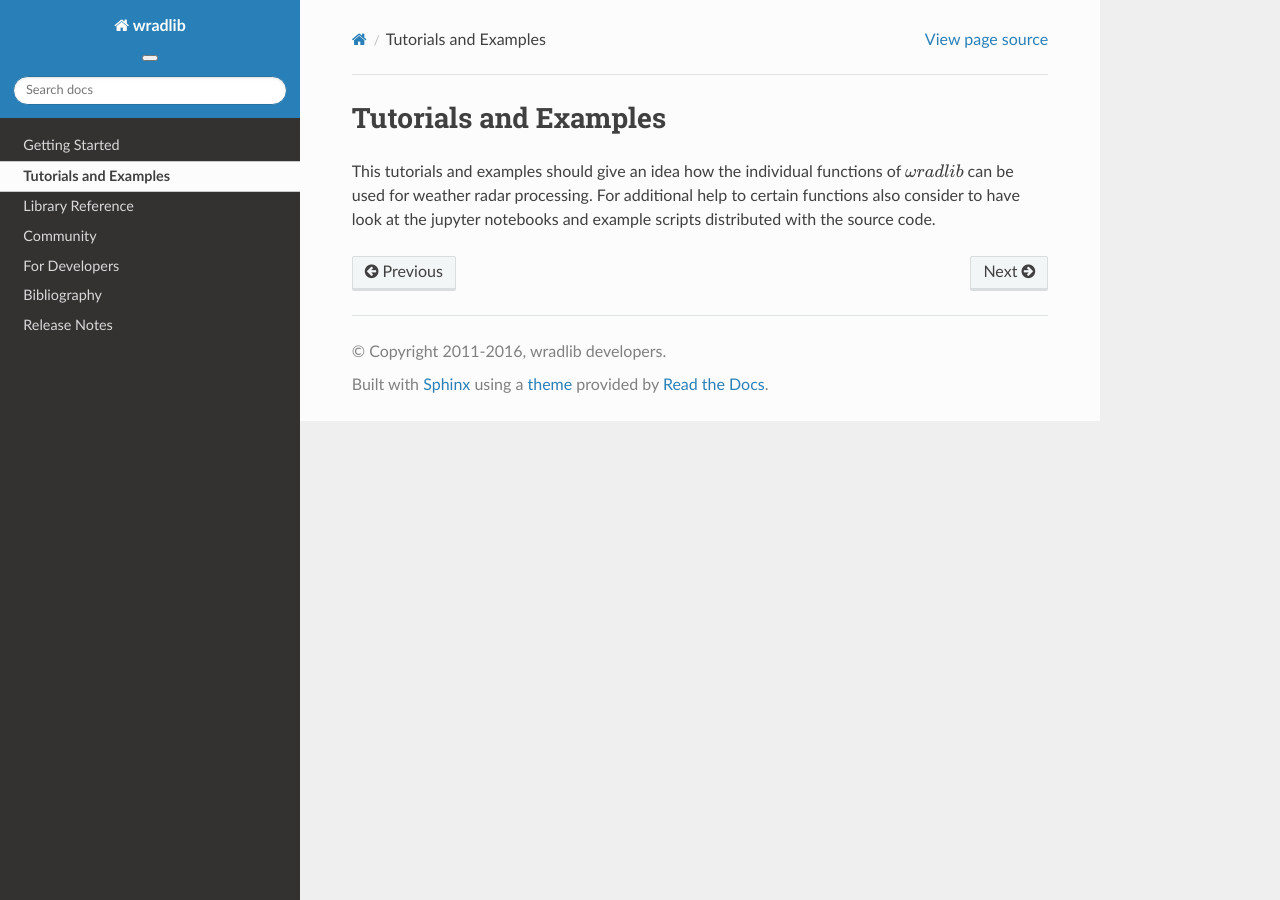
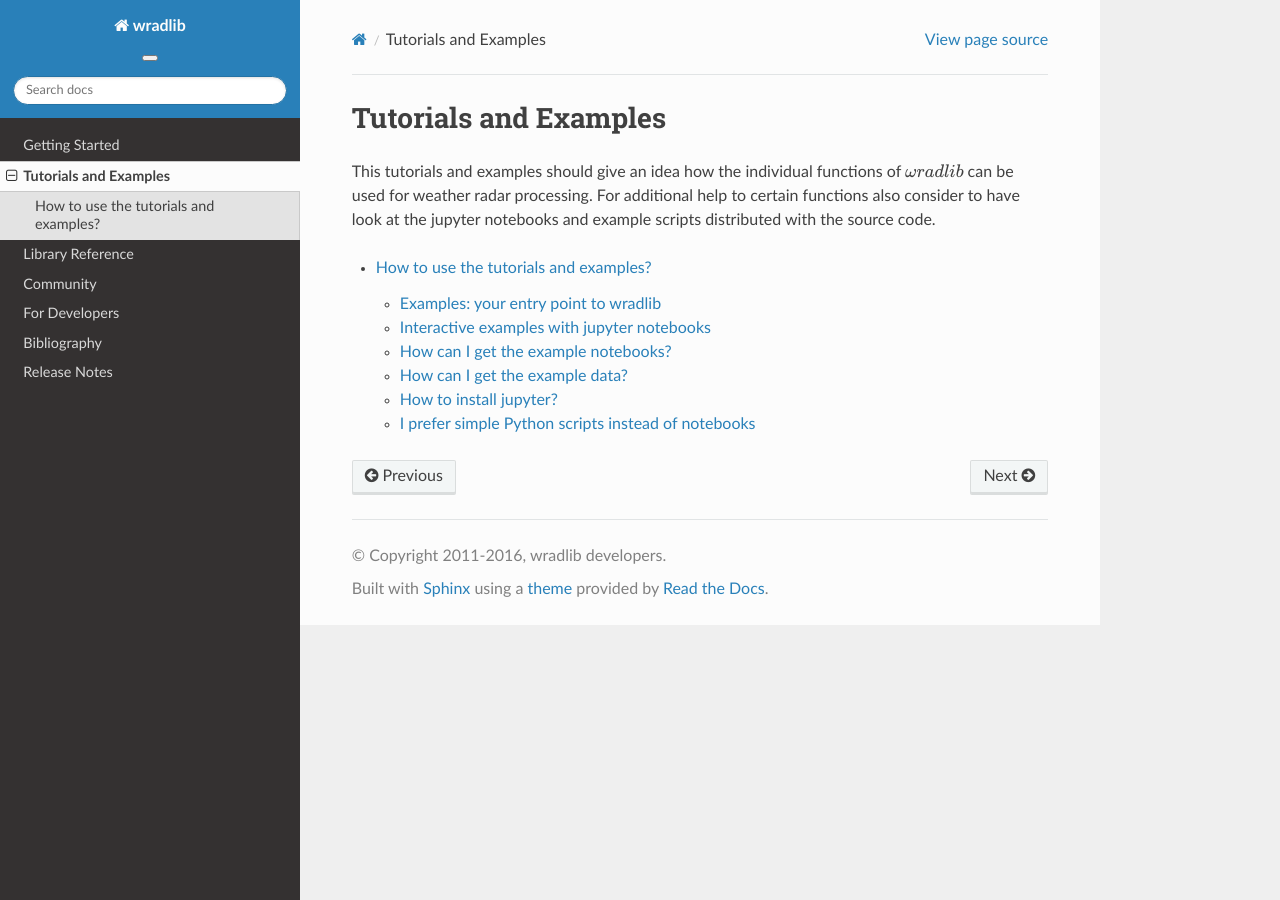
Before and after one commit to wradlib/wradlib, a Sphinx documentation site: the page built from doc/source/notebooks.rst, in a window 1280 px wide. Built offline with Sphinx 7.4.7 and the Read the Docs theme 2.0.0, drawn with Linux system fonts in a browser that asks for light colours; pages that are not in the unit, such as notebooks, are missing from menus; the version number could not be read and is left out; some of the changed lines change nothing that is shown.

Commit message:
DOC: Added an article on how to use examples with jupyter.

```diff
--- /dev/null
+++ b/doc/source/jupyter.rst
@@ -0,0 +1,94 @@
+How to use the tutorials and examples?
+======================================
+
+Examples: your entry point to wradlib
+------------------------------------
+
+The documentation of :math:`\omega radlib` basically consists of two elements: the first element is the :doc:`library reference <reference>` which provides a systematic documentation of each function in wradlib's API. In order to use the library reference properly, you should have an idea what you're actually looking for. This is why new users mostly start with the second element, the :doc:`tutorials and examples <notebooks>`. Here you can look for application examples that are close to what you actually want to achieve, and than use these as a basis for further development. Once you understood an example, you also know what to look for in the :doc:`library reference <reference>`.
+
+
+Interactive examples with jupyter notebooks
+-------------------------------------------
+
+All :math:`\omega radlib` examples are distributed as `jupyter notebooks <http://jupyter.org/>`_. This way, you can interactively explore various  topics. Each notebook is organized in documented code blocks. You can browse through a notebook block by block, inspect the results, and experiment with the code. However, you can also view the rendered notebooks including the example results on the web pages of this section: Each page was directly generated from :math:`\omega radlib`'s example notebooks. This way, you can copy&paste code snippets directly into your applications.
+
+.. note:: Are you using :math:`\omega radlib` on the `Open Virtual Machine for Cross-Platform Weather Radar Science <http://openradar.github.io/>`_? Then skip the rest: just log in, run the command ``$ ./start_notebook.sh`` and direct your browser `here <http://127.0.0.1:8888/tree>`_. That's it.
+
+Otherwise, you need to make sure to
+
+- :ref:`get the actual notebook files <ref_get_notebooks>`,
+- :ref:`get the example data <ref_get_data>`,
+- and :ref:`install jupyter <ref_get_jupyter>`
+
+Once these conditions are met, you can open a notebook: Launch a console or bash window in the directory that contains the example notebooks. If you installed :math:`\omega radlib` (e.g. via ``conda install wradlib``) into Anaconda's default (root) environment, you just need to execute::
+
+	> jupyter notebook
+
+If you installed :math:`\omega radlib` into a virtual environment (as recommended :doc:`here <gettingstarted>`),
+you need to find the path to that virtual environment, e.g. by::
+
+	> conda info --envs
+
+which will give you something like (example output under Windows)::
+
+	# conda environments
+	wradlib      C:\Anaconda2\envs\wradlib
+	root      *  C:\Anaconda2
+
+Given this example, you would open a jupyter notebook server via::
+
+	> C:\Anaconda2\envs\wradlib\python C:\Anaconda2\envs\wradlib\Scripts\ipython-script.py notebook
+
+In both cases, a browser window will open (typically at http://localhost:8888/tree) which will show the tree of the directory in which you started the jupyter notebook server. Just open any notebook by clicking. Code cells are executed by hitting ``Shift + Enter`` or by using the toolbar icons. It's pretty much self-explaining, and you'll soon get the hang of it.
+
+
+.. _ref_get_notebooks:
+
+How can I get the example notebooks?
+------------------------------------
+
+The notebooks are distributed with each :math:`\omega radlib` release on `PyPI <https://pypi.python.org/pypi/wradlib>`_ (beginning with version 0.9.0). Alternatively, you can `download <https://github.com/wradlib/wradlib/archive/master.zip>`_ the latest ("bleeding edge") notebooks from our `GitHub repository <https://github.com/wradlib/wradlib>`_. In both cases, you find everything in the directory ``/notebooks`` (after extracting the downloaded archives).
+
+
+.. _ref_get_data:
+
+How can I get the example data?
+-------------------------------
+
+Most notebooks use example data. These data are provided in a seperate repository and you need to "install" them manually. *"Installing"* actually means: Download the data archive `here <https://github.com/wradlib/wradlib-data/archive/master.zip>`_ and extract it into any arbitrary directory. Now you need to set an environment variable pointing to that directory:
+
+**Under Windows**, open a console and execute ``setx WRADLIB_DATA <full path to wradlib-data>``.
+
+**Under Linux**, you need to set the env variable in your current shell profile. In most cases, this will be loaded from ``~/.bashrc``. Open that file in an editor (e.g. via ``$EDITOR ~/.bashrc``) and add the following line at the end of the file::
+
+	export WRADLIB_DATA=/insert/full/path/to/wradlib-data/
+
+After this procedure, the example notebooks will automagically pull the required files from the data archive.
+
+
+.. _ref_get_jupyter:
+
+How to install jupyter?
+-----------------------
+
+As already pointed out above, you can just look at the rendered notebooks :doc:`online docs <notebooks>`. In order to use them interactively, you need to install ``jupyter``. ``jupyter`` is shipped with with `Anaconda's <https://www.continuum.io/downloads>` distribution by default. If you installed wradlib into Anaconda's *default (root) environment*, you are already done. If you installed wradlib in a seperate *virtual environment* (as recommended :doc:`here <gettingstarted>`), you need to install ``jupyter`` in that virtual environment, too::
+
+	Under Windows:
+	> activate wradlib
+	[wradlib] > conda install jupyter
+
+	Under Linux/OSX:
+	$ source activate wradlib
+	[wradlib] $ conda install jupyter
+
+If you are not sure which conda environments you have, you can check via ``conda info --envs``.
+
+If you did not install :math:`\omega radlib` on top of Anaconda, you should first check whether ``jupyter`` might already be available on your system (use e.g. ``jupyter --version``). If ``jupyter`` is not available, you should check out the `jupyter docs <http://jupyter.readthedocs.io/en/latest/install.html>`_ for alternative installation options.
+
+
+I prefer simple Python scripts instead of notebooks
+---------------------------------------------------
+
+No problem. Each :math:`\omega radlib` release from PyPI not only distributes the notebooks, but also the corresponding Python scripts. Just look for ``.py`` files in the ``notebooks`` directory. If you downloaded the notebooks directly from the wradlib repository, you can easily convert them to Python scripts yourself (but you need to :ref:`install jupyter <ref_get_jupyter>` to do the conversion)::
+
+	$ jupyter nbconvert --to script <name of the notebook>
--- a/doc/source/notebooks.rst
+++ b/doc/source/notebooks.rst
@@ -9,7 +9,7 @@
 .. toctree::
    :maxdepth: 2
 
-
+   jupyter.rst
    notebooks/basics.ipynb
    notebooks/fileio.ipynb
    notebooks/attenuation/wradlib_attenuation.ipynb
```
